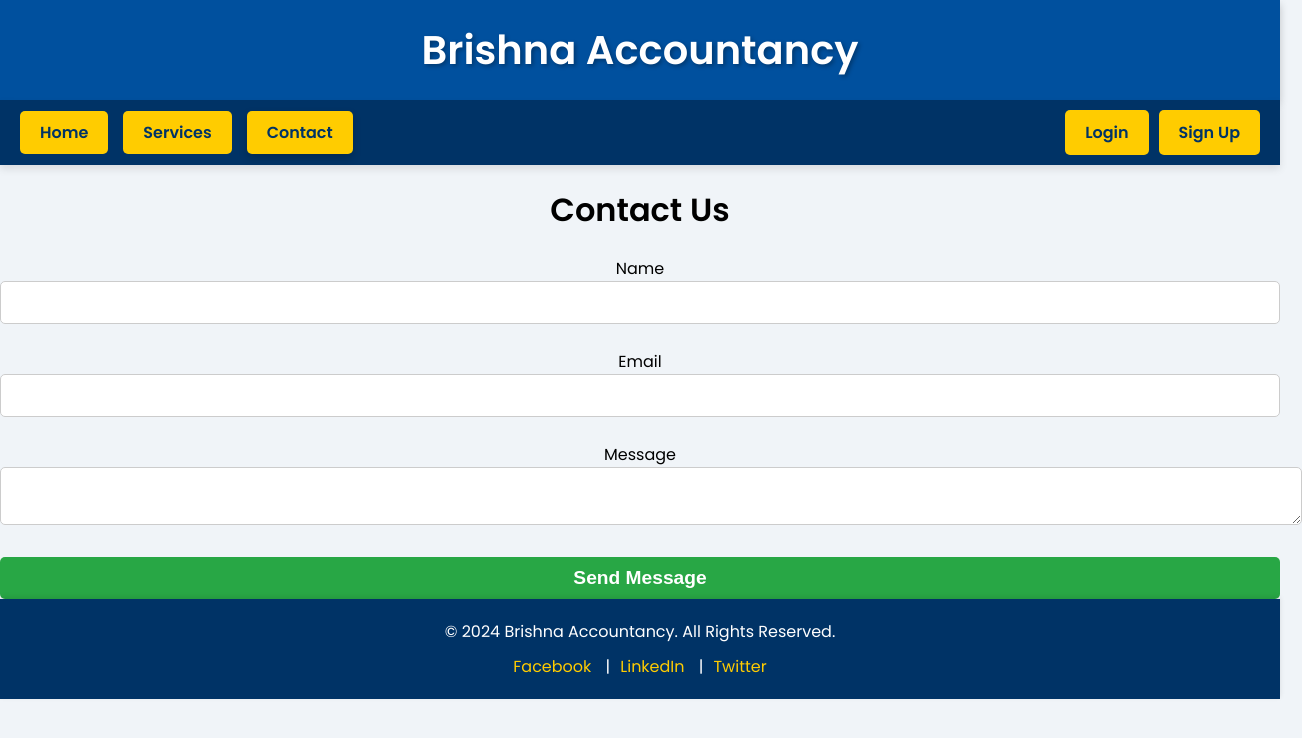
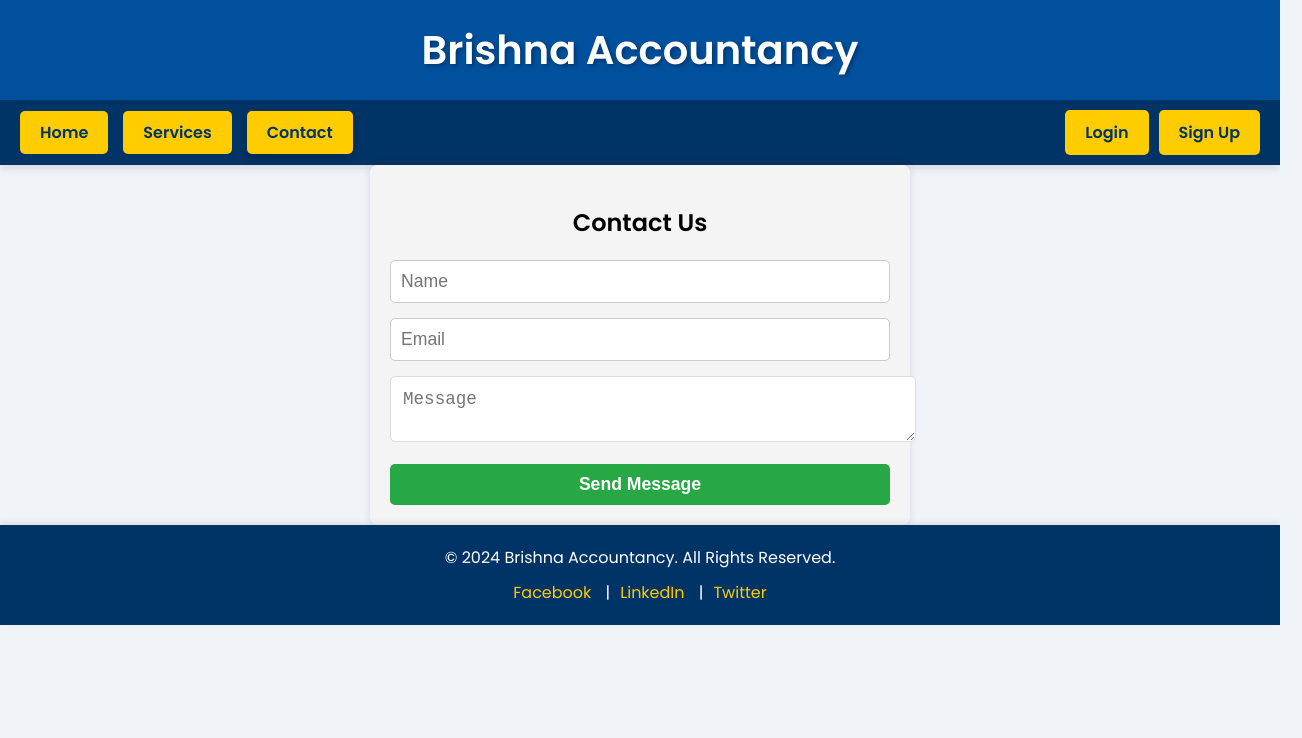
Before and after one commit to Abhyj1t/Brishna-Accountancy-, a React (Create React App) app in the folder frontend/: page /contact in a window 1280 px wide. Shown: the top 738 px of the page, 1302 px wide, since content can reach past the window. Built offline with nearby package versions, Linux system fonts and the light colour scheme.

Commit message:
contact form ux improvements

```diff
--- a/frontend/src/components/Contact.js
+++ b/frontend/src/components/Contact.js
@@ -1,82 +1,10 @@
-import React, { useState } from 'react';
-import './Contact.css';
+import React from 'react';
+import ContactForm from './ContactForm';
 
 const Contact = () => {
-  const [formData, setFormData] = useState({
-    name: '',
-    email: '',
-    message: '',
-  });
-
-  const [responseMessage, setResponseMessage] = useState('');
-
-  const handleChange = (e) => {
-    setFormData({ ...formData, [e.target.name]: e.target.value });
-  };
-
-  const handleSubmit = async (event) => {
-    event.preventDefault();
-
-    try {
-      const response = await fetch('http://localhost:5000/api/contact', {
-        method: 'POST',
-        headers: {
-          'Content-Type': 'application/json',
-        },
-        body: JSON.stringify(formData),
-      });
-
-      if (response.ok) {
-        setResponseMessage('Your message has been sent successfully!');
-        setFormData({ name: '', email: '', message: '' });
-      } else {
-        setResponseMessage('Failed to send the message. Please try again.');
-      }
-    } catch (error) {
-      console.error('Error:', error);
-      setResponseMessage('An error occurred. Please try again later.');
-    }
-  };
-
   return (
-    <div className="contact-container">
-      <h1>Contact Us</h1>
-      <form onSubmit={handleSubmit} className="contact-form">
-        <div className="form-group">
-          <label htmlFor="name">Name</label>
-          <input
-            type="text"
-            id="name"
-            name="name"
-            value={formData.name}
-            onChange={handleChange}
-            required
-          />
-        </div>
-        <div className="form-group">
-          <label htmlFor="email">Email</label>
-          <input
-            type="email"
-            id="email"
-            name="email"
-            value={formData.email}
-            onChange={handleChange}
-            required
-          />
-        </div>
-        <div className="form-group">
-          <label htmlFor="message">Message</label>
-          <textarea
-            id="message"
-            name="message"
-            value={formData.message}
-            onChange={handleChange}
-            required
-          />
-        </div>
-        <button type="submit" className="submit-button">Send Message</button>
-        {responseMessage && <p>{responseMessage}</p>}
-      </form>
+    <div>
+      <ContactForm />
     </div>
   );
 };
--- a/frontend/src/components/ContactForm.css
+++ b/frontend/src/components/ContactForm.css
@@ -1,34 +1,69 @@
 /* src/components/ContactForm.css */
+
 .contact-form-container {
   max-width: 500px;
-    margin: 0 auto;
+  margin: 0 auto; /* Center the form */
   padding: 20px;
-    background-color: #ffffff;
-    box-shadow: 0 4px 8px rgba(0, 0, 0, 0.1);
+  background-color: #f4f4f4;
   border-radius: 8px;
+  box-shadow: 0px 0px 10px rgba(0, 0, 0, 0.1);
 }
 
-  .contact-form .form-group {
+.contact-form {
+  display: flex;
+  flex-direction: column;
+}
+
+.form-group {
   margin-bottom: 15px;
 }
 
-  .contact-form input,
-  .contact-form textarea {
+.form-group input,
+.form-group textarea {
   width: 100%;
-    padding: 10px;
-    border: 1px solid #cccccc;
-    border-radius: 4px;
+  padding: 12px;
+  font-size: 1.1rem;
+  border-radius: 5px;
+  border: 1px solid #ddd;
+  transition: border-color 0.3s ease;
 }
 
-  .contact-form .submit-button {
-    background-color: #003366;
-    color: white;
-    padding: 10px 20px;
-    border: none;
-    border-radius: 4px;
-    cursor: pointer;
+.form-group textarea {
+  resize: vertical;
 }
 
-  .contact-form .submit-button:hover {
-    background-color: #002244;
+.form-group input:focus,
+.form-group textarea:focus {
+  border-color: #0056b3;
+  outline: none;
 }
+
+.submit-button {
+  padding: 15px;
+  font-size: 1.1rem;
+  font-weight: bold;
+  background-color: #0056b3;
+  color: #fff;
+  border: none;
+  border-radius: 5px;
+  cursor: pointer;
+  transition: background-color 0.3s ease;
+}
+
+.submit-button:hover {
+  background-color: #003d82;
+}
+
+.response-message {
+  margin-top: 15px;
+  font-size: 1rem;
+  font-weight: bold;
+}
+
+.success-message {
+  color: green;
+}
+
+.error-message {
+  color: red;
+}
--- a/frontend/src/components/ContactForm.js
+++ b/frontend/src/components/ContactForm.js
@@ -1,4 +1,3 @@
-// src/components/ContactForm.js
 import React, { useState } from 'react';
 import './ContactForm.css';
 
@@ -6,27 +5,36 @@ const ContactForm = () => {
   const [formData, setFormData] = useState({
     name: '',
     email: '',
-    message: ''
+    message: '',
   });
+
+  const [responseMessage, setResponseMessage] = useState('');
 
   const handleChange = (e) => {
     setFormData({ ...formData, [e.target.name]: e.target.value });
   };
 
-  const handleSubmit = (e) => {
-    e.preventDefault();
-    alert(`Message sent: ${formData.message}`);
-    // Send form data to the backend or email service here
+  const handleSubmit = async (event) => {
+    event.preventDefault();
+
+    // Example: Simulate a successful submission
+    setResponseMessage('Message sent successfully!');
+    setFormData({
+      name: '',
+      email: '',
+      message: '',
+    });
   };
 
   return (
     <div className="contact-form-container">
+      <h2>Contact Us</h2>
       <form onSubmit={handleSubmit} className="contact-form">
         <div className="form-group">
           <input
             type="text"
             name="name"
-            placeholder="Full Name"
+            placeholder="Name"
             value={formData.name}
             onChange={handleChange}
             required
@@ -36,7 +44,7 @@ const ContactForm = () => {
           <input
             type="email"
             name="email"
-            placeholder="Email Address"
+            placeholder="Email"
             value={formData.email}
             onChange={handleChange}
             required
@@ -45,15 +53,14 @@ const ContactForm = () => {
         <div className="form-group">
           <textarea
             name="message"
-            placeholder="Your Message"
+            placeholder="Message"
             value={formData.message}
             onChange={handleChange}
             required
-          ></textarea>
+          />
         </div>
-        <button type="submit" className="submit-button">
-          Send Message
-        </button>
+        <button type="submit" className="submit-button">Send Message</button>
+        {responseMessage && <p className={`response-message ${responseMessage.includes('successfully') ? 'success-message' : 'error-message'}`}>{responseMessage}</p>}
       </form>
     </div>
   );
--- a/frontend/src/components/ServiceBookingForm.css
+++ b/frontend/src/components/ServiceBookingForm.css
@@ -1,8 +1,8 @@
 /* src/components/ServiceBookingForm.css */
 
 .form-container {
-  max-width: 500px; /* Increased the max-width */
-  margin: 0 auto;
+  max-width: 500px;
+  margin: 0 auto; /* Center the form */
   padding: 20px;
   background-color: #f4f4f4;
   border-radius: 8px;
@@ -20,21 +20,21 @@
 
 .form-group input {
   width: 100%;
-  padding: 12px; /* Increased padding for larger input fields */
-  font-size: 1.1rem; /* Slightly larger font size */
+  padding: 12px;
+  font-size: 1.1rem;
   border-radius: 5px;
   border: 1px solid #ddd;
   transition: border-color 0.3s ease;
 }
 
 .form-group input:focus {
-  border-color: #0056b3; /* Change border color on focus */
-  outline: none; /* Remove default outline */
+  border-color: #0056b3;
+  outline: none;
 }
 
 .submit-button {
-  padding: 15px; /* Increased padding for larger button */
-  font-size: 1.1rem; /* Slightly larger font size */
+  padding: 15px;
+  font-size: 1.1rem;
   font-weight: bold;
   background-color: #0056b3;
   color: #fff;
--- a/frontend/src/components/ServiceBookingForm.js
+++ b/frontend/src/components/ServiceBookingForm.js
@@ -48,7 +48,6 @@ const ServiceBookingForm = () => {
 
   return (
     <div className="form-container">
-      <h2>Book a Service</h2>
       <form onSubmit={handleSubmit} className="booking-form">
         <div className="form-group">
           <input
```
Lines whose indentation alone changed are shown as unchanged.
